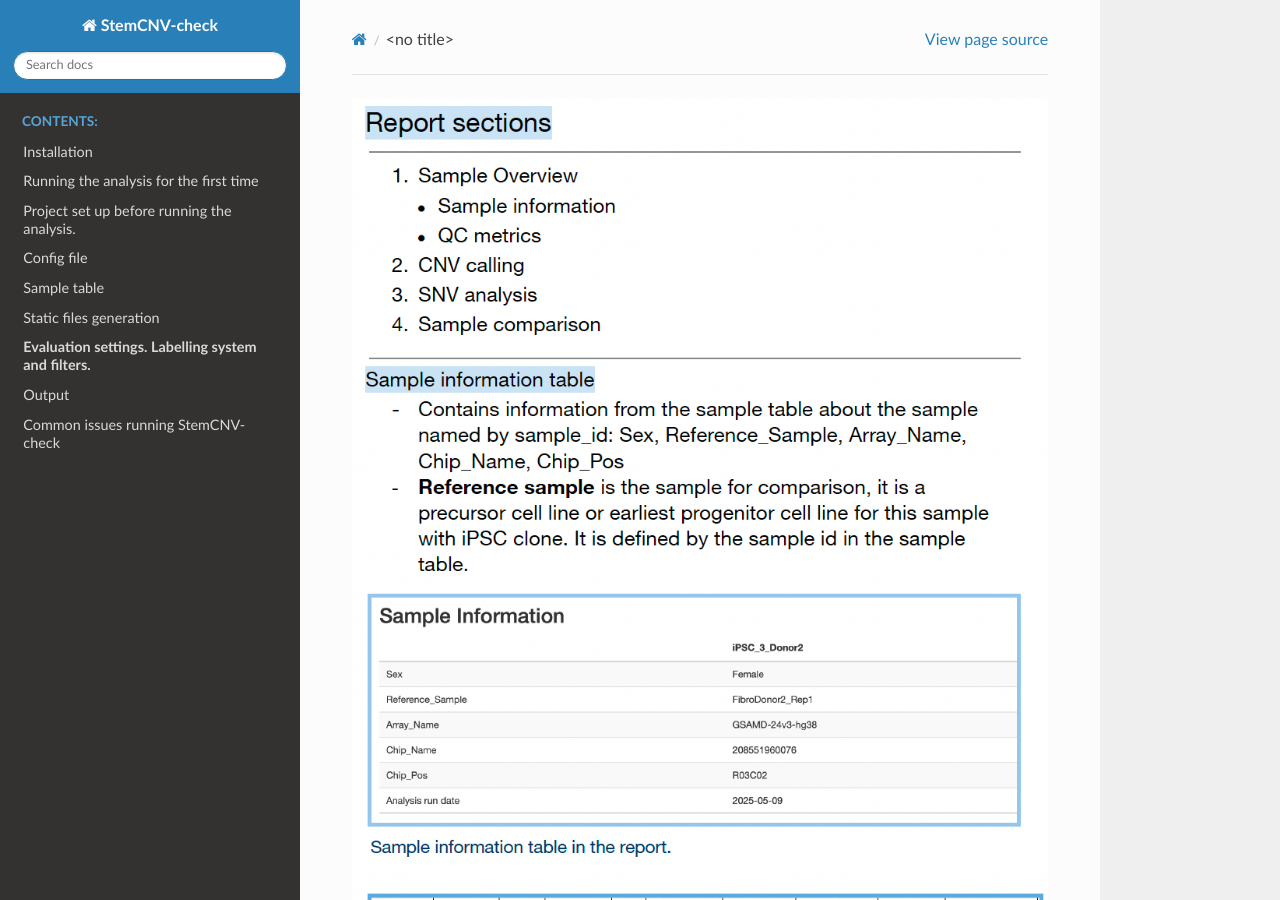
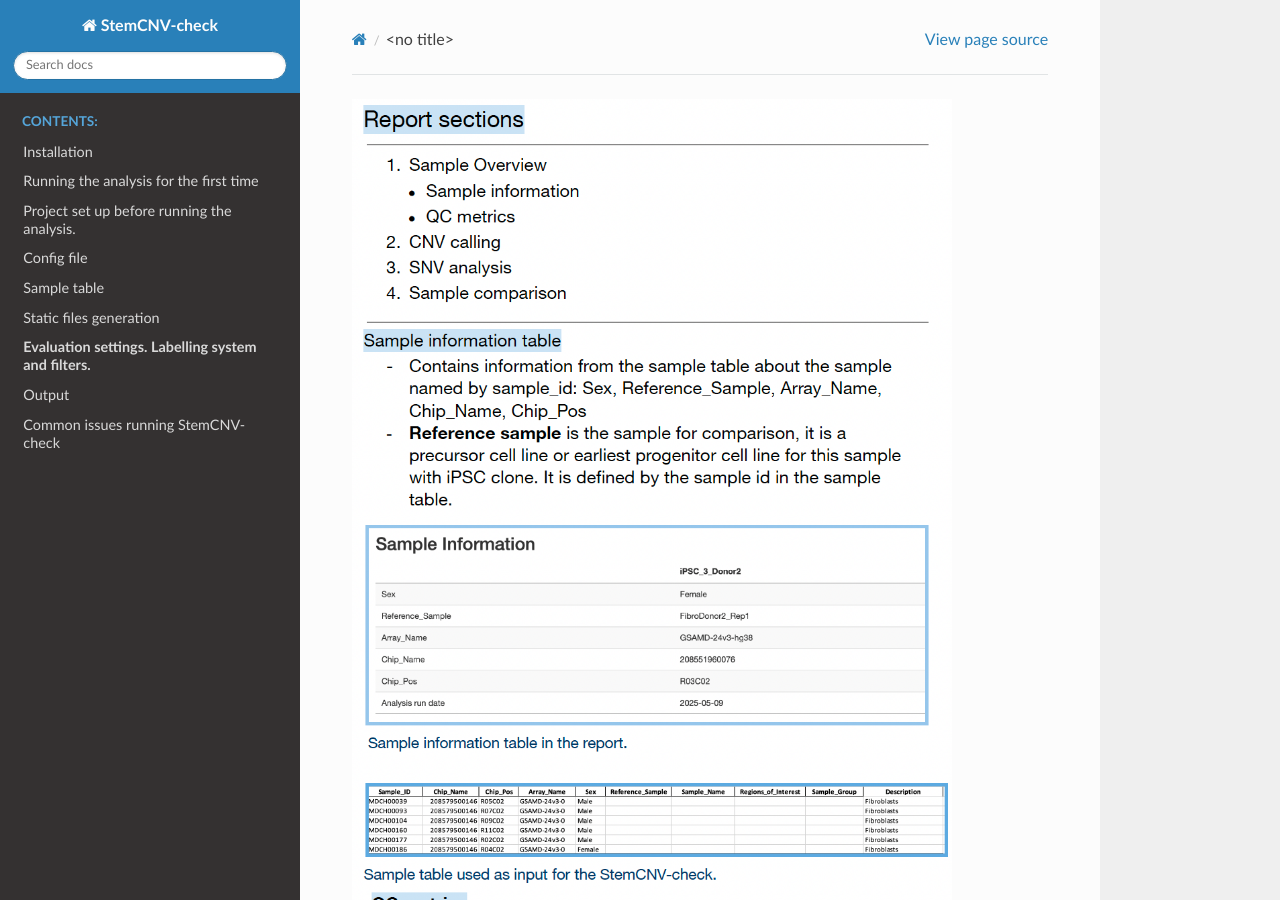
Before and after one commit to bihealth/StemCNV-check, a Sphinx documentation site: the page built from docs/source/report_analysis.rst, in a window 1280 px wide and 900 px high. Built offline with Sphinx 7.4.7 and the Read the Docs theme 3.1.0, drawn with Linux system fonts in a browser that asks for light colours.

Commit message:
Update report_analysis.rst

```diff
--- a/docs/source/report_analysis.rst
+++ b/docs/source/report_analysis.rst
@@ -1,34 +1,34 @@
 
 
 .. image:: 1.png
-   :width: 800
+   :width: 600
 
 .. image:: 2.png
-   :width: 800
+   :width: 600
 
 .. image:: 3.png
-   :width: 800
+   :width: 600
 
 .. image:: 4.png
-   :width: 800
+   :width: 600
 
 .. image:: 5.png
-   :width: 800
+   :width: 600
 
 .. image:: 6.png
-   :width: 800
+   :width: 600
 
 .. image:: 7.png
-   :width: 800
+   :width: 600
 
 .. image:: 8.png
-   :width: 800
+   :width: 600
 
 .. image:: 9.png
-   :width: 800
+   :width: 600
 
 .. image:: 10.png
-   :width: 800
+   :width: 600
 
 .. image:: 11.png
-   :width: 800
+   :width: 600
```
